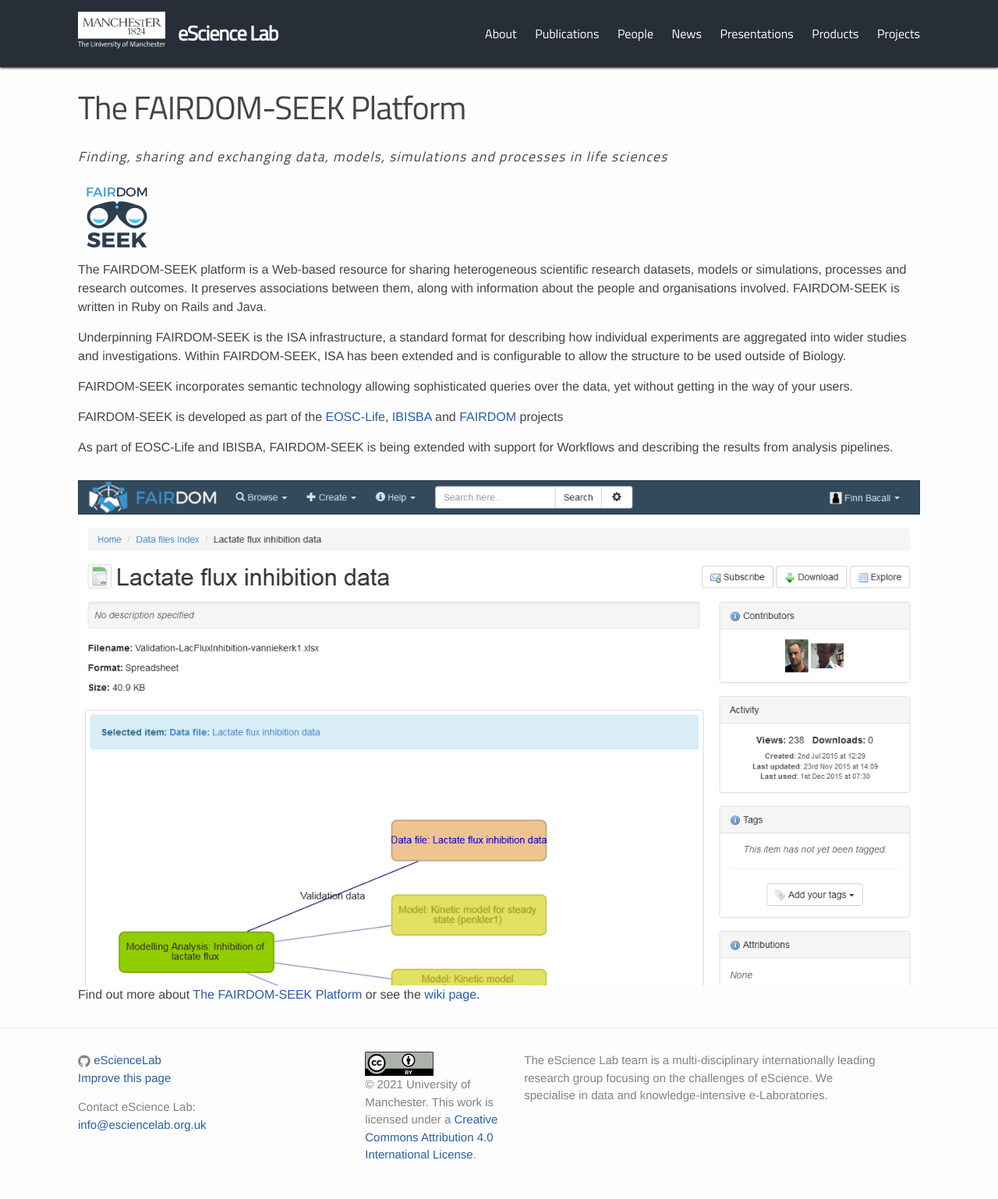
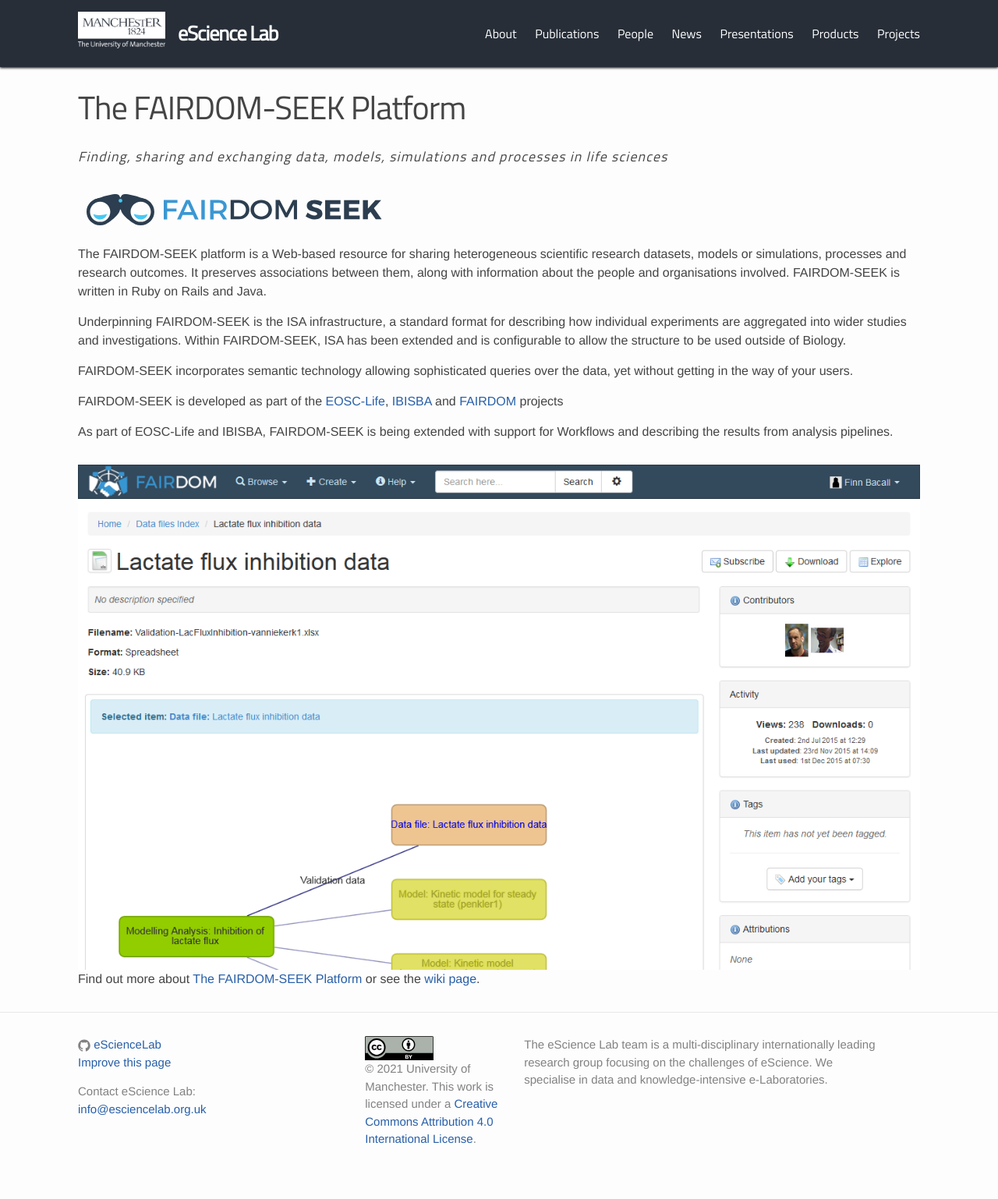
Before and after one commit to eScienceLab/eScienceLab.github.io, a Jekyll site: the page built from _products/seek.md, in a window 1280 px wide. Shown: the whole page at 78% size. Built offline with Jekyll 4.4.1, drawn with Linux system fonts in a browser that asks for light colours; comment, search, counter and statistics services are not loaded.

Commit message:
updated to use horizontal seek logo

```diff
--- a/_products/seek.md
+++ b/_products/seek.md
@@ -6,7 +6,7 @@
 collection: products
 description: Finding, sharing and exchanging data, models, simulations and processes in life sciences
 website: http://fair-dom.org/platform/seek/
-logo: /images/logo/fairdom-seek-logo-100.png
+logo: /images/logo/fairdom-seek-logo-horiz.svg
 screenshot: /images/screenshots/sm_seek.png
 wiki: http://www.fairdomseek.org/about
 ---
```
Also changed, not shown: images/logo/fairdom-seek-logo-100.png (deleted), images/logo/fairdom-seek-logo-200.png (deleted), images/logo/fairdom-seek-logo-horiz.svg (added).
